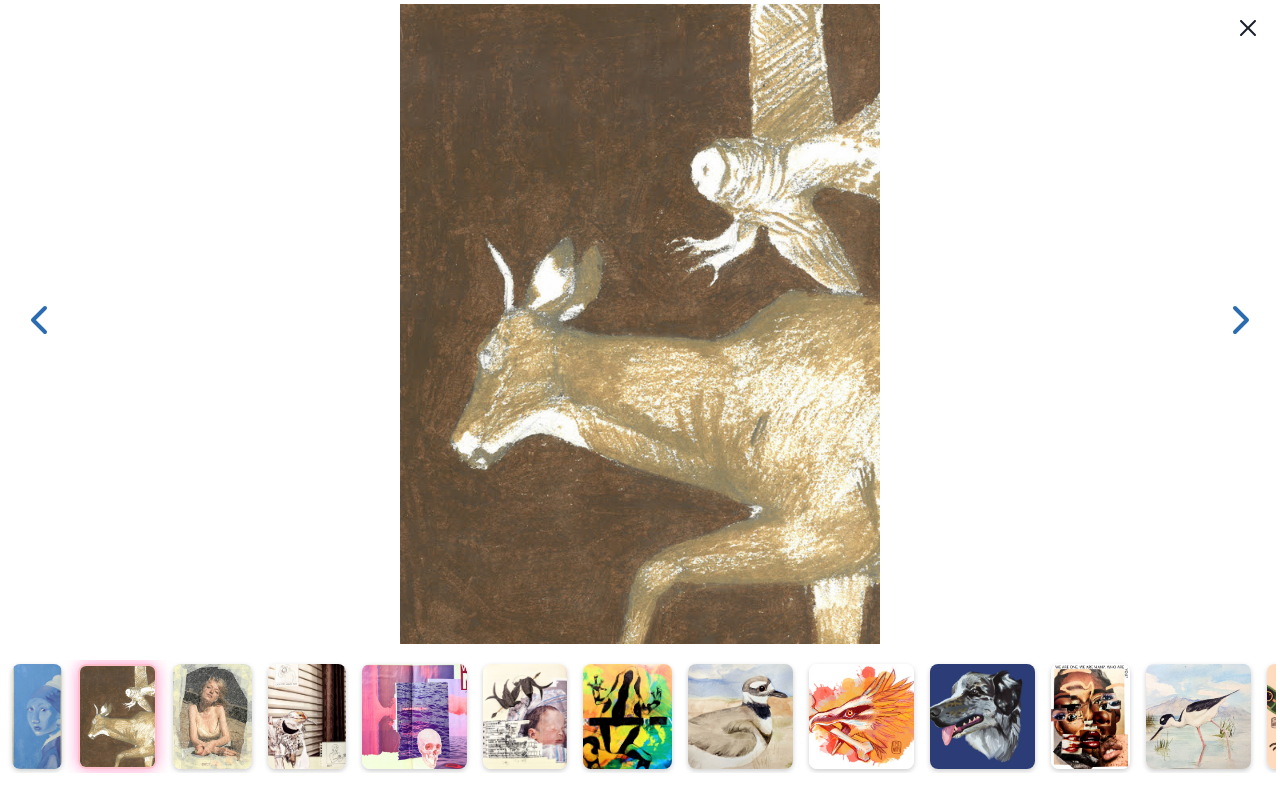
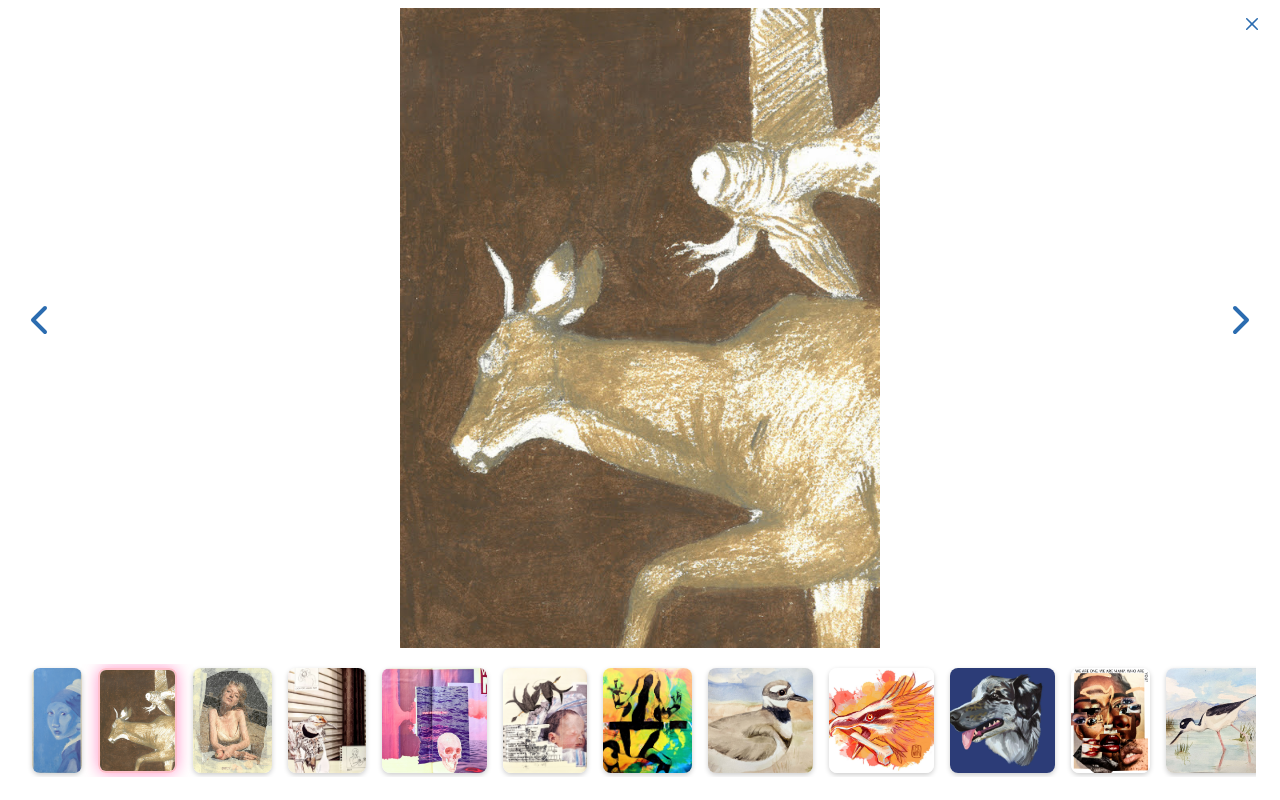
Before and after one commit to Usman-cmd/Emmy_Portfolio, a React (Vite) app: page /#/image/1 in a window 1280 px wide. Both pictures are taken after a click on the button 180 px from the left and 204 px from the top of the page. Shown: the top 800 px of the page. Built offline with nearby package versions, Linux system fonts and the light colour scheme.

Commit message:
update....

```diff
--- a/src/components/ProjectDetail.jsx
+++ b/src/components/ProjectDetail.jsx
@@ -1,4 +1,10 @@
-import React, { useState, useCallback, useRef, useEffect } from "react";
+import React, {
+  useState,
+  useCallback,
+  useRef,
+  useEffect,
+  useMemo,
+} from "react";
 import {
   Box,
   Container,
@@ -17,55 +23,58 @@ import {
   ModalCloseButton,
 } from "@chakra-ui/react";
 import { useParams, useNavigate } from "react-router-dom";
-import throttle from "lodash.throttle"; // Ensure you have lodash.throttle installed
+import throttle from "lodash.throttle";
 import { FiChevronLeft, FiChevronRight, FiMaximize2 } from "react-icons/fi";
-import { data } from "../data/data.js"; // Assuming your data is imported from this file
+import { data } from "../data/data.js";
 
 const ProjectDetail = () => {
-  const { id } = useParams(); // Get the image ID from the route parameters
+  const { id } = useParams();
   const { colorMode } = useColorMode();
-  const subTextColor = { light: "gray.500", dark: "#8892b0" };
+  const subTextColor = useMemo(
+    () => ({ light: "gray.500", dark: "#8892b0" }),
+    []
+  );
 
-  const { isOpen, onOpen, onClose } = useDisclosure(); // Chakra UI modal hooks
+  const { isOpen, onOpen, onClose } = useDisclosure();
   const bgColor = useColorModeValue("white", "#0a192f");
   const textColor = useColorModeValue("blue.600", "white");
   const [isEnlarged, setIsEnlarged] = useState(false);
   const [selectedImageIndex, setSelectedImageIndex] = useState(
-    parseInt(id, 10) || 0 // Set to 0 if id is not a valid number
+    parseInt(id, 10) || 0
   );
 
-  // Separate refs for the main and modal thumbnails
   const thumbnailContainerRef = useRef(null);
   const modalThumbnailContainerRef = useRef(null);
-
   const navigate = useNavigate();
 
-  // Update the image index and URL
-  const updateSelectedImageIndex = (index) => {
+  // Memoized callback to update the selected image index and URL
+  const updateSelectedImageIndex = useCallback(
+    (index) => {
       setSelectedImageIndex(index);
-    navigate(`/image/${index}`); // Update the URL with the new image index
-  };
+      navigate(`/image/${index}`);
+    },
+    [navigate]
+  );
 
-  // Navigate to the previous image
   const showPreviousImage = useCallback(() => {
     const newIndex =
       selectedImageIndex === 0 ? data.length - 1 : selectedImageIndex - 1;
     updateSelectedImageIndex(newIndex);
-  }, [selectedImageIndex]);
+  }, [selectedImageIndex, updateSelectedImageIndex]);
 
-  // Navigate to the next image
   const showNextImage = useCallback(() => {
     const newIndex =
       selectedImageIndex === data.length - 1 ? 0 : selectedImageIndex + 1;
     updateSelectedImageIndex(newIndex);
-  }, [selectedImageIndex]);
+  }, [selectedImageIndex, updateSelectedImageIndex]);
 
   const toggleEnlargeImage = useCallback(() => {
-    setIsEnlarged(!isEnlarged);
-    onOpen(); // Open modal when enlarging
-  }, [isEnlarged, onOpen]);
+    setIsEnlarged((prevState) => !prevState);
+    onOpen();
+  }, [onOpen]);
 
-  const scrollThumbnailIntoView = useCallback(
+  const scrollThumbnailIntoView = useMemo(
+    () =>
       throttle((index, ref) => {
         if (!ref.current) return;
         const thumbnail = ref.current.children[index];
@@ -73,40 +82,33 @@ const ProjectDetail = () => {
         const thumbnailWidth = thumbnail.offsetWidth;
         const thumbnailOffsetLeft = thumbnail.offsetLeft;
 
-      // Scroll so the selected thumbnail starts near the beginning of the strip
         ref.current.scrollTo({
           left: thumbnailOffsetLeft - (containerWidth - thumbnailWidth) / 2,
           behavior: "smooth",
         });
-    }, 100),
+      }, 50), // Reduced delay for smoother interaction
     []
   );
 
-  // Scroll thumbnail into view when the selected image changes in the main view
   useEffect(() => {
     scrollThumbnailIntoView(selectedImageIndex, thumbnailContainerRef);
   }, [selectedImageIndex, scrollThumbnailIntoView]);
 
-  // Scroll thumbnail into view when the selected image changes in the modal view
   useEffect(() => {
     if (isOpen) {
       scrollThumbnailIntoView(selectedImageIndex, modalThumbnailContainerRef);
     }
   }, [selectedImageIndex, isOpen, scrollThumbnailIntoView]);
 
-  // Update the selected image index based on URL parameter
   useEffect(() => {
     const index = parseInt(id, 10);
     if (!isNaN(index) && index >= 0 && index < data.length) {
       setSelectedImageIndex(index);
     }
-  }, [id]); // Run this effect when the id from the URL changes
+  }, [id]);
 
-  // Add keyboard navigation for left and right arrow keys
   useEffect(() => {
     const handleKeyDown = (event) => {
-      //if (!isOpen) return; // Only handle keyboard events if modal is open
-
       if (event.key === "ArrowLeft") {
         showPreviousImage();
       } else if (event.key === "ArrowRight") {
@@ -116,14 +118,14 @@ const ProjectDetail = () => {
       }
     };
 
-    // Add event listener when the modal is open
     document.addEventListener("keydown", handleKeyDown);
-
-    // Cleanup event listener when the modal is closed
     return () => {
       document.removeEventListener("keydown", handleKeyDown);
     };
   }, [isOpen, showPreviousImage, showNextImage, onClose]);
+
+  // Memoized list of data to prevent unnecessary recalculations
+  const imageData = useMemo(() => data, []);
 
   return (
     <Box
@@ -143,7 +145,7 @@ const ProjectDetail = () => {
           alignItems="center"
         >
           <Heading size="lg" fontWeight="bold" color={textColor}>
-            {data[selectedImageIndex]?.name}
+            {imageData[selectedImageIndex]?.name}
           </Heading>
         </Box>
 
@@ -171,10 +173,11 @@ const ProjectDetail = () => {
             position="relative"
           >
             <Image
-              src={data[selectedImageIndex]?.image} // Safely access the image
+              src={imageData[selectedImageIndex]?.image}
               alt="Art"
               h="100%"
               objectFit="contain"
+              loading="lazy"
             />
           </Box>
 
@@ -182,25 +185,22 @@ const ProjectDetail = () => {
             w={{ base: "full", md: "30%" }}
             pl={{ base: 0, md: 8 }}
             pt={{ base: 4, md: 0 }}
-            overflowY="auto" // Enable vertical scrolling
-            h="400px" // Set a fixed height for the description area
+            overflowY="auto"
+            h="400px"
             css={{
-              /* Custom scrollbar styles */
-              "&::-webkit-scrollbar": {
-                width: "10px", // Width of the scrollbar
-              },
+              "&::-webkit-scrollbar": { width: "10px" },
               "&::-webkit-scrollbar-track": {
-                background: colorMode === "light" ? "#f1f1f1" : "#1a202c", // Track color
-                borderRadius: "10px", // Rounded scrollbar track
+                background: colorMode === "light" ? "#f1f1f1" : "#1a202c",
+                borderRadius: "10px",
               },
               "&::-webkit-scrollbar-thumb": {
-                backgroundColor: colorMode === "light" ? "#a0aec0" : "#4A5568", // Thumb color
-                borderRadius: "10px", // Rounded scrollbar thumb
-                border: "2px solid transparent", // Border around the thumb
-                backgroundClip: "content-box", // Clip the background to show the border
+                backgroundColor: colorMode === "light" ? "#a0aec0" : "#4A5568",
+                borderRadius: "10px",
+                border: "2px solid transparent",
+                backgroundClip: "content-box",
               },
               "&::-webkit-scrollbar-thumb:hover": {
-                backgroundColor: colorMode === "light" ? "#718096" : "#2D3748", // Thumb hover color
+                backgroundColor: colorMode === "light" ? "#718096" : "#2D3748",
               },
             }}
           >
@@ -211,7 +211,7 @@ const ProjectDetail = () => {
               mb={6}
               mt={4}
             >
-              {data[selectedImageIndex]?.description}
+              {imageData[selectedImageIndex]?.description}
             </Text>
           </Box>
         </Flex>
@@ -227,7 +227,7 @@ const ProjectDetail = () => {
           <IconButton
             aria-label="Previous image"
             icon={<FiChevronLeft size="48px" />}
-            onClick={showPreviousImage} // Only navigate
+            onClick={showPreviousImage}
             bg="none"
             _hover={{ bg: "none", color: "pink.600" }}
             _focus={{ boxShadow: "none" }}
@@ -238,7 +238,7 @@ const ProjectDetail = () => {
           <IconButton
             aria-label="Next image"
             icon={<FiChevronRight size="48px" />}
-            onClick={showNextImage} // Only navigate
+            onClick={showNextImage}
             bg="none"
             _hover={{ bg: "none", color: "pink.600" }}
             _focus={{ boxShadow: "none" }}
@@ -248,7 +248,6 @@ const ProjectDetail = () => {
           />
         </Flex>
 
-        {/* Thumbnail section added here */}
         <Flex
           mt={4}
           overflowX="auto"
@@ -304,19 +303,25 @@ const ProjectDetail = () => {
 
         <Modal isOpen={isOpen} onClose={onClose} size="full">
           <ModalOverlay />
-          <ModalContent bg={colorMode === "light" ? "white" : "#0a192f"}>
-            <ModalCloseButton
-              size="lg"
-              color={colorMode === "light" ? "gray.800" : "white"}
-            />
-            <ModalBody p={1}>
+          <ModalContent bg={bgColor} color={textColor}>
+            <ModalCloseButton _focus={{ boxShadow: "none" }} />
+            <ModalBody>
+              <Box
+                w="full"
+                h="full"
+                display="flex"
+                justifyContent="center"
+                alignItems="center"
+              >
                 <Image
-                src={data[selectedImageIndex]?.image}
-                alt="Enlarged art"
-                w="full"
+                  src={imageData[selectedImageIndex]?.image}
+                  alt="Enlarged Image"
                   h="80vh"
                   objectFit="contain"
+                  loading="lazy"
                 />
+              </Box>
+
               <Flex
                 mt={4}
                 overflowX="auto"
@@ -371,16 +376,11 @@ const ProjectDetail = () => {
                     }
                     cursor="pointer"
                     onClick={() => {
-                      setSelectedImageIndex(index);
-                      scrollThumbnailIntoView(
-                        index,
-                        modalThumbnailContainerRef
-                      );
+                      updateSelectedImageIndex(index);
                     }}
                   />
                 ))}
               </Flex>
-
               <IconButton
                 aria-label="Previous image"
                 icon={<FiChevronLeft size="48px" />}
```
Lines whose indentation alone changed are shown as unchanged.
